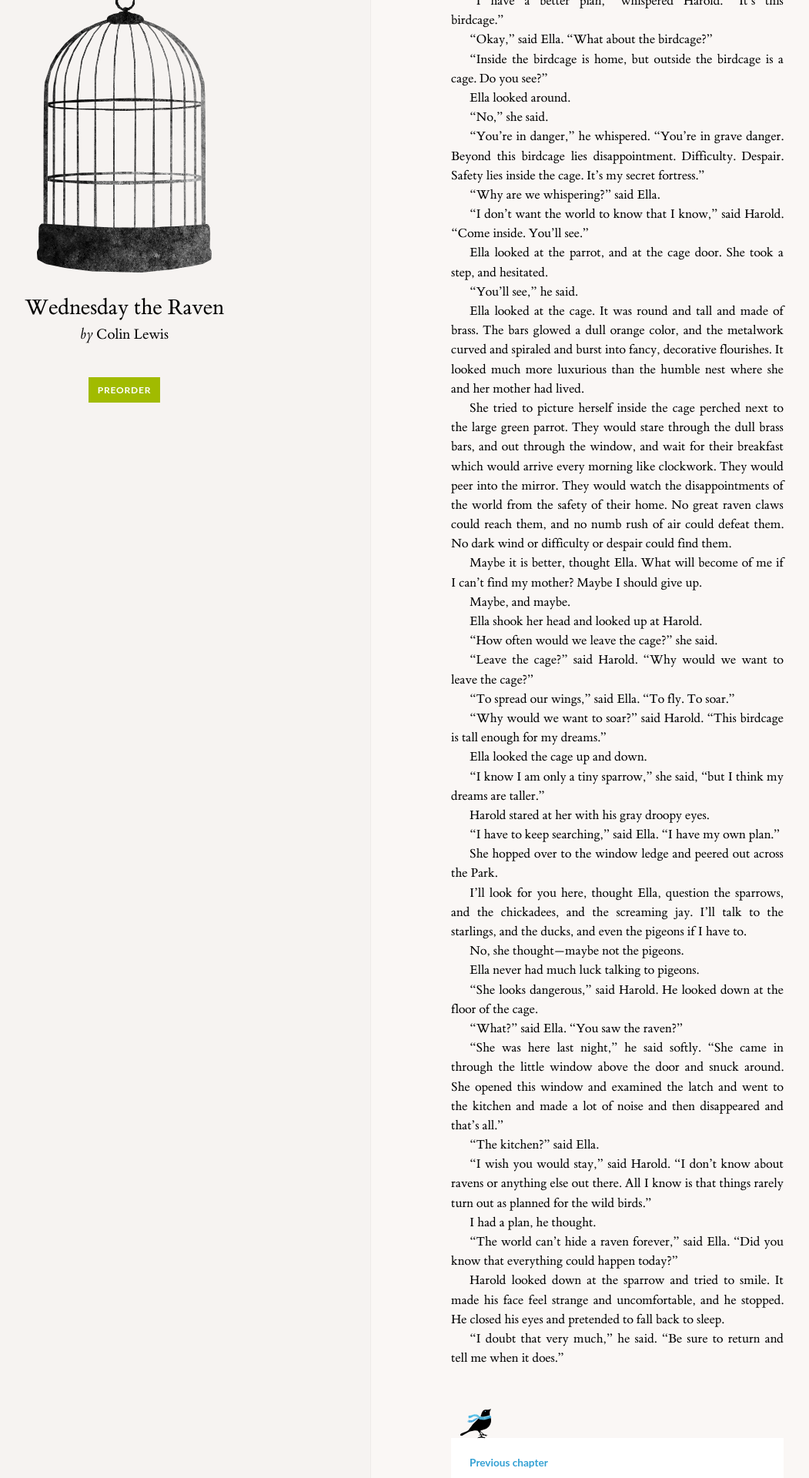
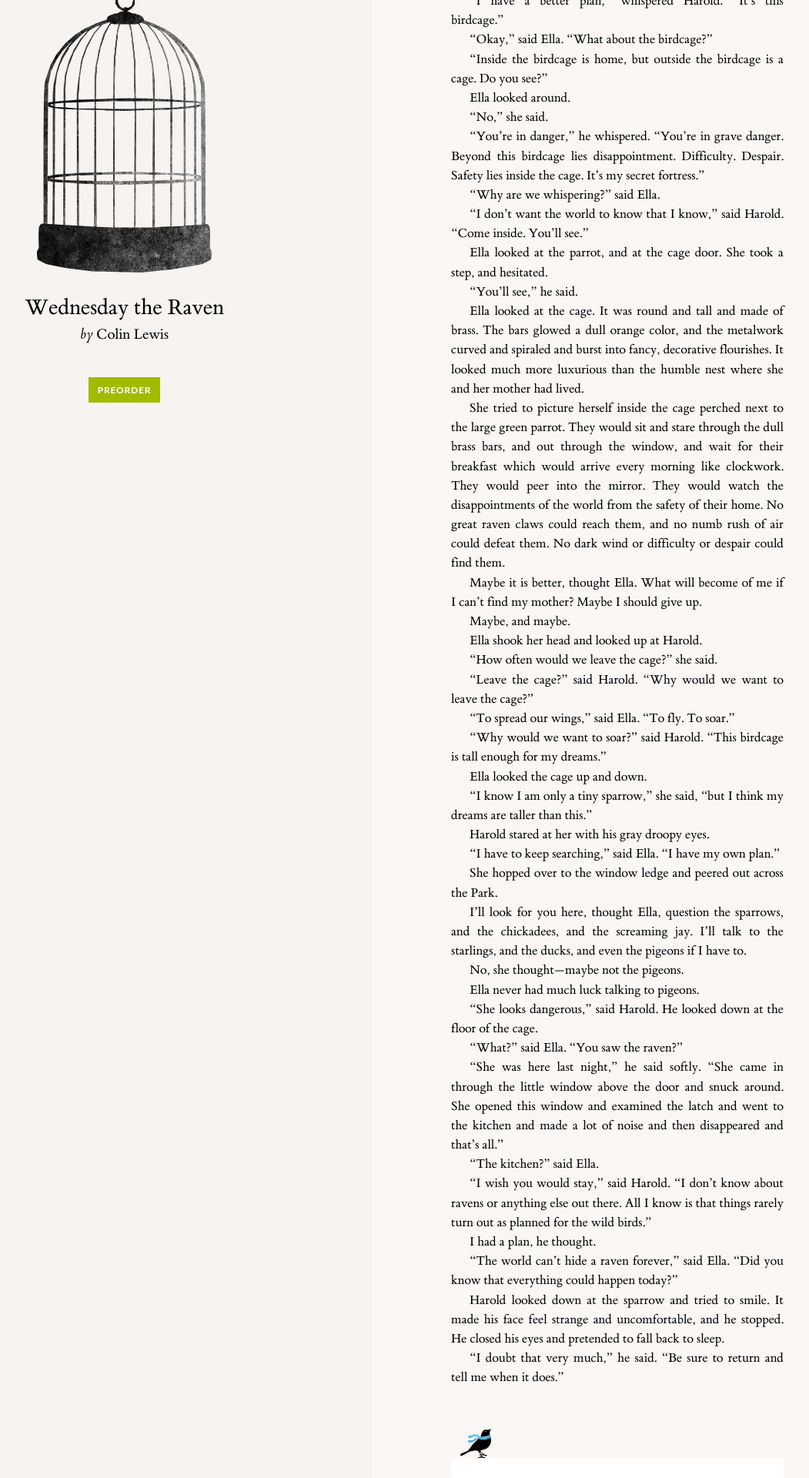
Before and after one commit to studiokicobi/wednesday-the-raven, a Jekyll site: the page built from chapters/chapter-05.md, in a window 1280 px wide. Shown: the part 1413-3333 px from the top of the page at 77% size, without its empty margins (158-1209 px from the left). Built offline with Jekyll 4.4.1, drawn with Linux system fonts in a browser that asks for light colours.

Commit message:
minor edits

```diff
--- a/chapters/chapter-05.md
+++ b/chapters/chapter-05.md
@@ -54,7 +54,7 @@ Ella looked at the parrot, and at the cage door. She took a step, and hesitated.
 
 Ella looked at the cage. It was round and tall and made of brass. The bars glowed a dull orange color, and the metalwork curved and spiraled and burst into fancy, decorative flourishes. It looked much more luxurious than the humble nest where she and her mother had lived.
 
-She tried to picture herself inside the cage perched next to the large green parrot. They would stare through the dull brass bars, and out through the window, and wait for their breakfast which would arrive every morning like clockwork. They would peer into the mirror. They would watch the disappointments of the world from the safety of their home. No great raven claws could reach them, and no numb rush of air could defeat them. No dark wind or difficulty or despair could find them.
+She tried to picture herself inside the cage perched next to the large green parrot. They would sit and stare through the dull brass bars, and out through the window, and wait for their breakfast which would arrive every morning like clockwork. They would peer into the mirror. They would watch the disappointments of the world from the safety of their home. No great raven claws could reach them, and no numb rush of air could defeat them. No dark wind or difficulty or despair could find them.
 
 Maybe it is better, thought Ella. What will become of me if I can’t find my mother? Maybe I should give up.
 
@@ -72,7 +72,7 @@ Ella shook her head and looked up at Harold.
 
 Ella looked the cage up and down.
 
-“I know I am only a tiny sparrow,” she said, “but I think my dreams are taller.”
+“I know I am only a tiny sparrow,” she said, “but I think my dreams are taller than this.”
 
 Harold stared at her with his gray droopy eyes.
 
```
